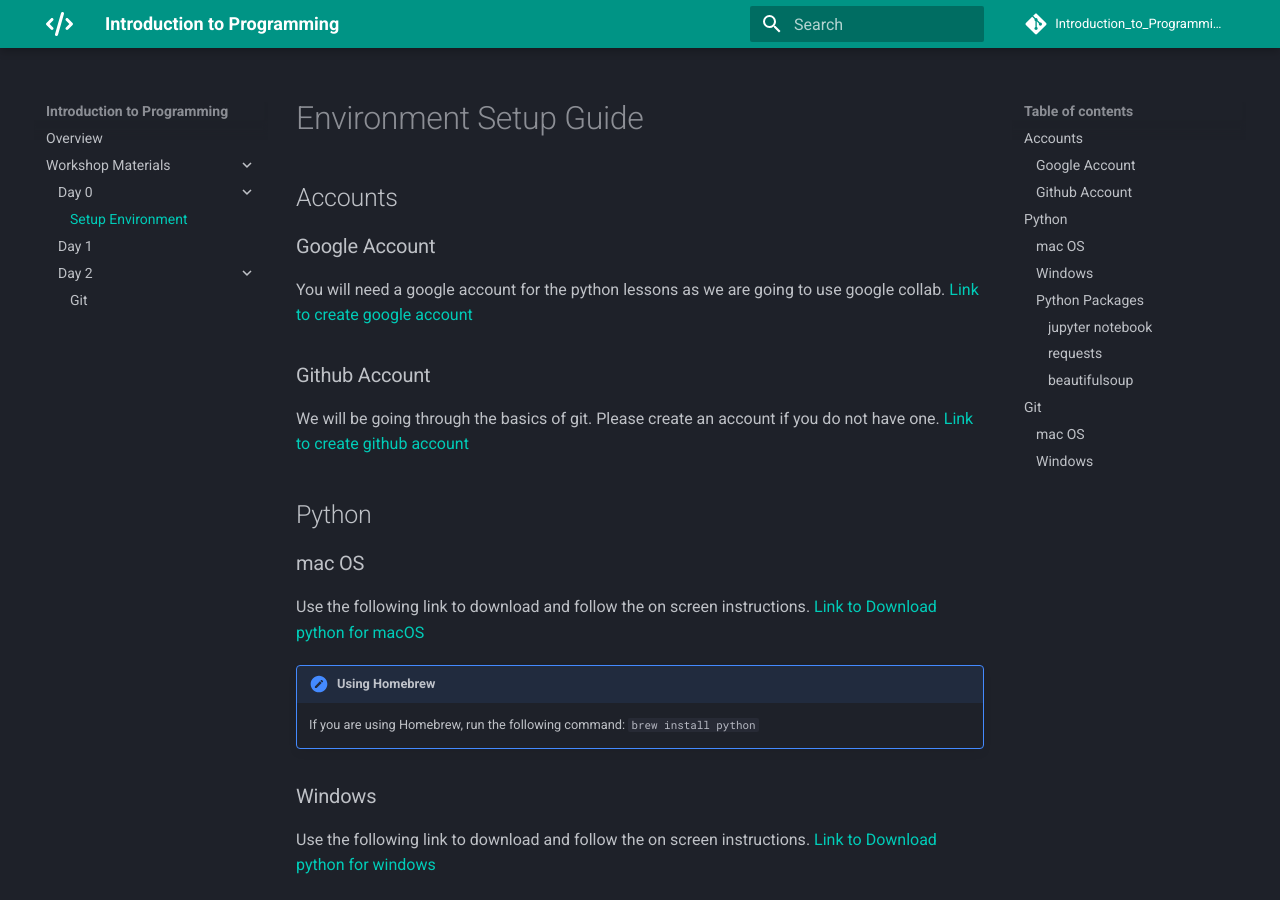
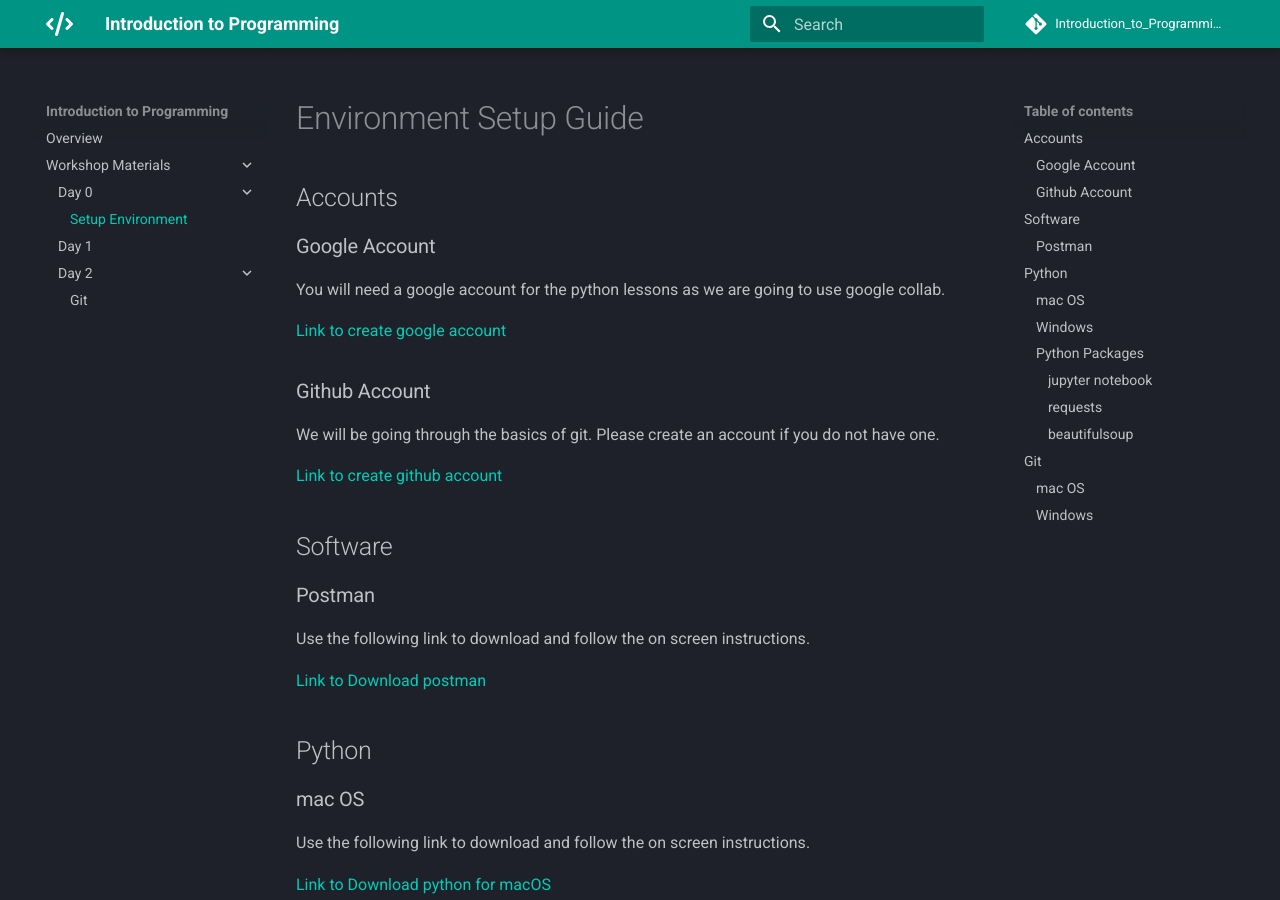
Before and after one commit to 3DCdsc/Introduction_to_Programming, an MkDocs documentation site: the page built from docs/Day_0/setup_guides.md, in a window 1280 px wide and 900 px high. Built offline with MkDocs 1.6.1 and Material for MkDocs 9.7.7, drawn with Linux system fonts in a browser that asks for light colours; comment, search, counter and statistics services are not loaded.

Commit message:
added postman on setup_guide

```diff
--- a/docs/Day_0/setup_guides.md
+++ b/docs/Day_0/setup_guides.md
@@ -4,17 +4,27 @@
 
 ### Google Account
 You will need a google account for the python lessons as we are going to use google collab.
+
 <a href="https://www.google.com/url?sa=t&rct=j&q=&esrc=s&source=web&cd=&cad=rja&uact=8&ved=2ahUKEwjvt_qUzZbuAhWdqksFHeAaDvEQjBAwAXoECAUQAQ&url=https%3A%2F%2Faccounts.google.com%2Fsignup%3Fhl%3Den&usg=AOvVaw3FJJxI-qjWUb2bq_B0_q6t
 " target="_blank">Link to create google account</a>
 
 ### Github Account
 We will be going through the basics of git. Please create an account if you do not have one.
+
 <a href="https://www.google.com/url?sa=t&rct=j&q=&esrc=s&source=web&cd=&ved=2ahUKEwik0YSwzZbuAhWZfH0KHeipAMAQFjAAegQIAxAC&url=https%3A%2F%2Fgithub.com%2Fjoin&usg=AOvVaw0H9TK-nu7JfXaoNeNMgJEk" target="_blank">Link to create github account</a>
+
+## Software
+
+### Postman
+Use the following link to download and follow the on screen instructions.
+
+<a href="https://www.postman.com/downloads/" target="_blank">Link to Download postman</a>
 
 ## Python
 
 ### mac OS
 Use the following link to download and follow the on screen instructions.
+
 <a href="https://www.python.org/downloads/" target="_blank">Link to Download python for macOS</a>
 
 !!! note "Using Homebrew"
@@ -23,6 +33,7 @@ Use the following link to download and follow the on screen instructions.
 
 ### Windows
 Use the following link to download and follow the on screen instructions.
+
 <a href="https://www.python.org/downloads/" target="_blank">Link to Download python for windows</a>
 
 <a name="python/packages"></a>
```
